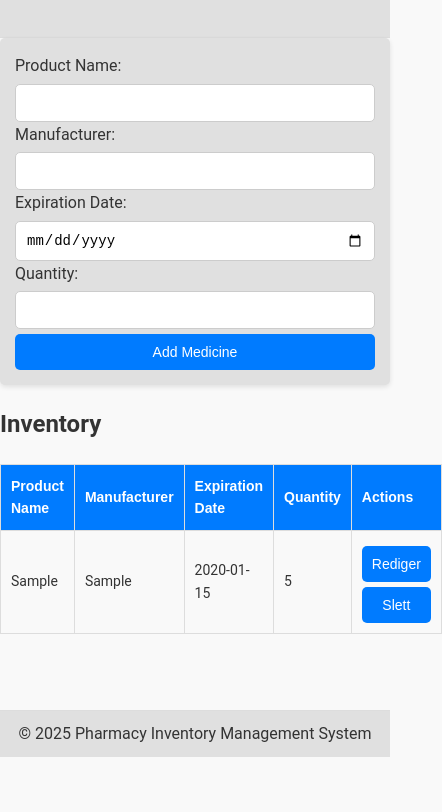
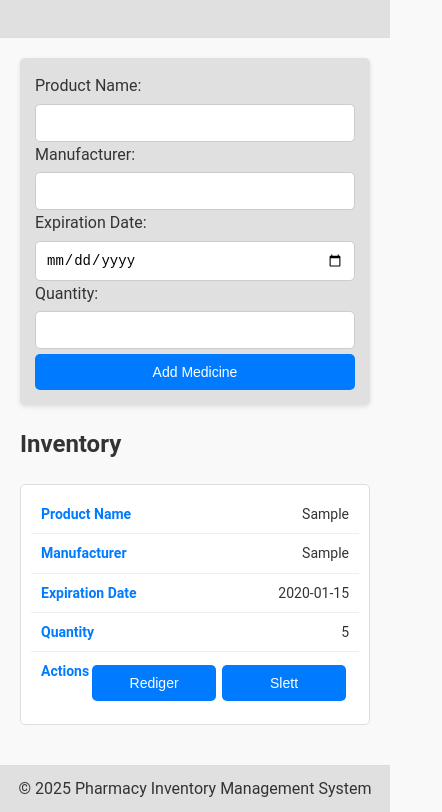
Before and after one commit to moa-reidar/ass-2-frontend, a website with bundled scripts: page index.html in a window 390 px wide. Both pictures are taken after typing "Sample", "Sample", "2020-01-15", "5" into the empty fields and a click on the button "Add Medicine". Shown: the part 87-899 px from the top of the page, 442 px wide, since content can reach past the window. Before the commit the page ends 844 px from the top, so only its background shows below. Built offline with nearby package versions, Linux system fonts and the light colour scheme.

Commit message:
Add data-label attributes for responsive table support and refine responsive styles using CSS variables

```diff
--- a/src/css/reset.css
+++ b/src/css/reset.css
@@ -2,4 +2,10 @@
     box-sizing: border-box;
     margin: 0;
     padding: 0;
-}
+  }
+
+  html, body {
+    width: 100%;
+    margin: 0;
+    padding: 0;
+  }
--- a/src/css/style.css
+++ b/src/css/style.css
@@ -1,9 +1,20 @@
+/* ========== BASE ========== */
 body {
     font-family: var(--font-family-regular);
     font-size: var(--font-size-base);
     color: var(--text-color);
     line-height: 1.6;
     background-color: var(--background-color);
+    margin: 0;
+    padding: 0;
+    display: flex;
+    flex-direction: column;
+    min-height: 100vh;
+  }
+
+  main {
+    flex: 1;
+    padding: 20px;
   }
 
   header {
@@ -19,23 +30,25 @@ footer {
     padding: 10px 0;
     text-align: center;
     border-top: 1px solid #ddd;
-    position: absolute;
-    bottom: 0;
     width: 100%;
   }
 
+  /* ========== TYPOGRAFI ========== */
   h1 {
     margin-bottom: 20px;
     color: var(--primary-color);
     font-size: var(--font-size-title);
   }
 
+  /* ========== FORM ========== */
   form {
     background: var(--secondary-color);
     padding: 20px;
     border-radius: var(--border-radius);
     margin-bottom: 20px;
     box-shadow: var(--box-shadow);
+    max-width: 600px;
+    margin-inline: auto;
   }
 
   input, button {
@@ -59,6 +72,7 @@ button:hover {
     background-color: var(--primary-color-hover);
   }
 
+  /* ========== TABLE ========== */
   table {
     width: 100%;
     border-collapse: collapse;
@@ -78,7 +92,53 @@ th {
     font-family: var(--font-family-bold);
   }
 
-/* Mobil (0–599px)   */
+  /* ========== RESPONSIVE TABLE ========== */
+  @media (max-width: 768px) {
+    table, thead, tbody, th, td, tr {
+      display: block;
+    }
+
+    thead {
+      display: none;
+    }
+
+    tr {
+      margin-bottom: 20px;
+      border: 1px solid #ddd;
+      border-radius: var(--border-radius);
+      padding: 10px;
+      background-color: white;
+    }
+
+    td {
+      display: flex;
+      justify-content: space-between;
+      padding: 8px 10px;
+      border: none;
+      border-bottom: 1px solid #eee;
+    }
+
+    td::before {
+      content: attr(data-label);
+      font-weight: bold;
+      flex: 1;
+      color: var(--primary-color);
+    }
+
+    td:last-child {
+      border-bottom: none;
+    }
+
+    /* === Fikser knappene i mobile visning === */
+    .medicine__edit,
+    .medicine__delete {
+      width: 48%;
+      display: inline-block;
+      margin: 5px 1%;
+      border-radius: var(--border-radius);
+    }
+  }
+
   @media (max-width: 599px) {
     h1 {
       font-size: 20px;
@@ -92,13 +152,11 @@ th {
       padding: 15px;
     }
 
-    th, td {
+    td {
       font-size: 14px;
     }
   }
 
-
-/* Nettbrett (600–1023px) */
   @media (min-width: 600px) and (max-width: 1023px) {
     h1 {
       font-size: 22px;
@@ -112,13 +170,11 @@ th {
       padding: 18px;
     }
 
-    th, td {
+    td {
       font-size: 15px;
     }
   }
 
-
-/* PC (1024px og større)  */
   @media (min-width: 1024px) {
     h1 {
       font-size: var(--font-size-title);
@@ -128,7 +184,7 @@ th {
       font-size: var(--font-size-question);
     }
 
-    th, td {
+    td {
       font-size: var(--font-size-base);
     }
   }
--- a/src/css/variables.css
+++ b/src/css/variables.css
@@ -18,4 +18,4 @@
 
     --border-radius: 5px;
     --box-shadow: 0 2px 5px rgba(0, 0, 0, 0.1);
-}
+  }
--- a/src/js/app.js
+++ b/src/js/app.js
@@ -8,17 +8,22 @@ function createTableRow(medicine) {
 
   const nameCell = document.createElement('td');
   nameCell.textContent = medicine.productName;
+  nameCell.setAttribute('data-label', 'Product Name');
 
   const manufacturerCell = document.createElement('td');
   manufacturerCell.textContent = medicine.manufacturer;
+  manufacturerCell.setAttribute('data-label', 'Manufacturer');
 
   const expirationCell = document.createElement('td');
   expirationCell.textContent = medicine.expirationDate;
+  expirationCell.setAttribute('data-label', 'Expiration Date');
 
   const quantityCell = document.createElement('td');
   quantityCell.textContent = medicine.quantity;
+  quantityCell.setAttribute('data-label', 'Quantity');
 
   const actionCell = document.createElement('td');
+  actionCell.setAttribute('data-label', 'Actions');
 
   // Rediger-knapp
   const editButton = document.createElement('button');
@@ -28,14 +33,10 @@ function createTableRow(medicine) {
 
   editButton.addEventListener('click', () => {
     alert("Du er nå i redigeringsmodus for denne medisinen.");
-
-    // Fyll skjemaet med eksisterende data
     document.getElementById('productName').value = medicine.productName;
     document.getElementById('manufacturer').value = medicine.manufacturer;
     document.getElementById('expirationDate').value = medicine.expirationDate;
     document.getElementById('quantity').value = medicine.quantity;
-
-    // Merk skjemaet med ID-en som redigeres
     document.getElementById('medicine-form').setAttribute('data-edit-id', medicine.productId);
   });
 
@@ -53,7 +54,6 @@ function createTableRow(medicine) {
     }
   });
 
-
   actionCell.appendChild(editButton);
   actionCell.appendChild(deleteButton);
 
@@ -69,8 +69,7 @@ function createTableRow(medicine) {
 // Tegn alle rader i tabellen
 function renderTable() {
   const tbody = document.querySelector('#medicine-table tbody');
-  tbody.innerHTML = ''; // tommer ut først
-
+  tbody.innerHTML = '';
   inventory.getMedicines().forEach(medicine => {
     const row = createTableRow(medicine);
     tbody.appendChild(row);
@@ -90,7 +89,6 @@ document.getElementById('medicine-form').addEventListener('submit', (event) => {
   const editId = form.getAttribute('data-edit-id');
 
   if (editId) {
-    // Rediger eksisterende medisin
     inventory.updateMedicine(Number(editId), {
       productName: name,
       manufacturer: manufacturer,
@@ -99,13 +97,11 @@ document.getElementById('medicine-form').addEventListener('submit', (event) => {
     });
     form.removeAttribute('data-edit-id');
   } else {
-    // Legg til ny medisin
     inventory.addMedicine(name, manufacturer, expiration, quantity);
   }
 
   renderTable();
-  event.target.reset(); // tømmer skjemaet
+  event.target.reset();
 });
 
-// Kjør ved oppstart
 renderTable();
```
Lines whose indentation alone changed are shown as unchanged.
